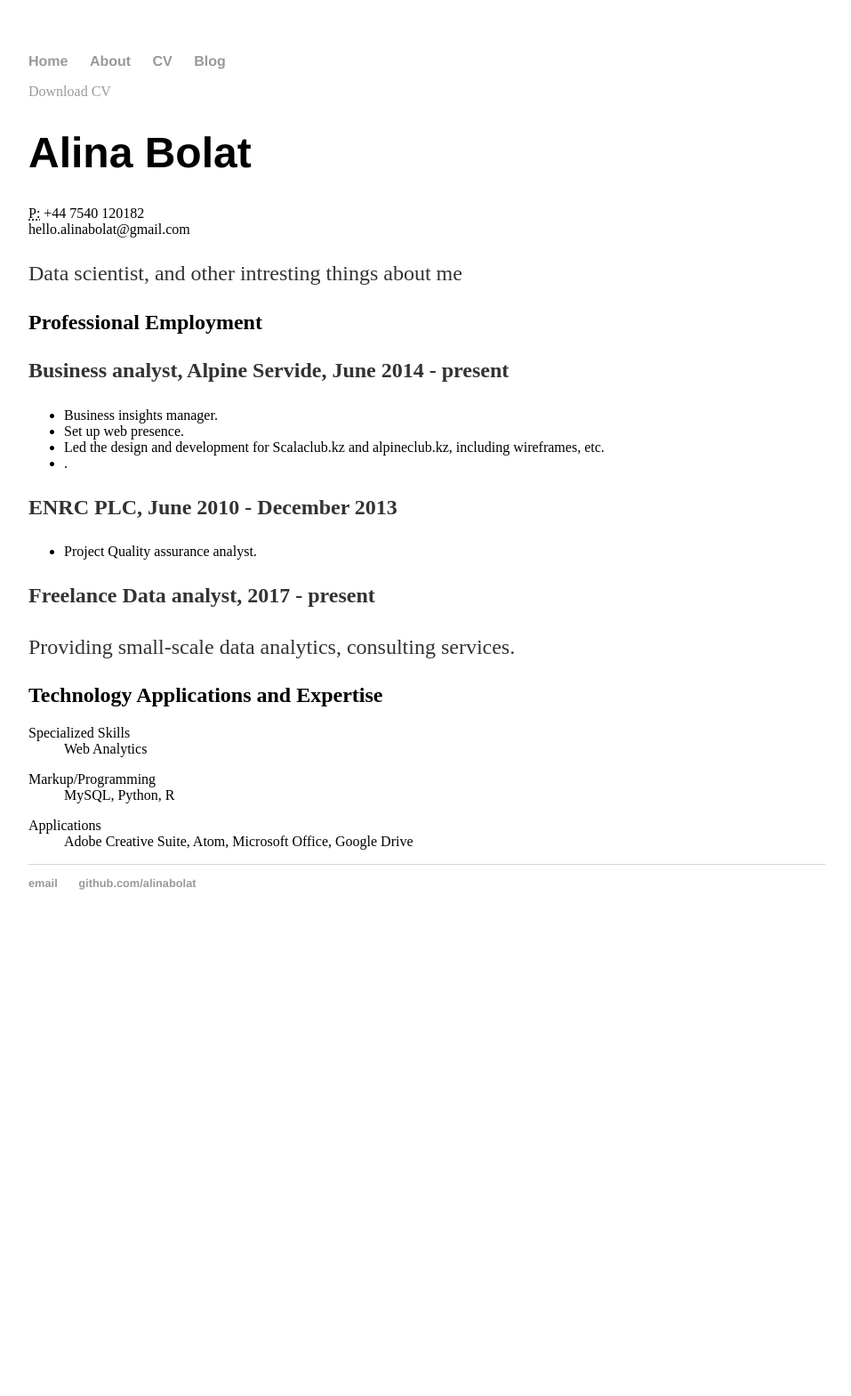
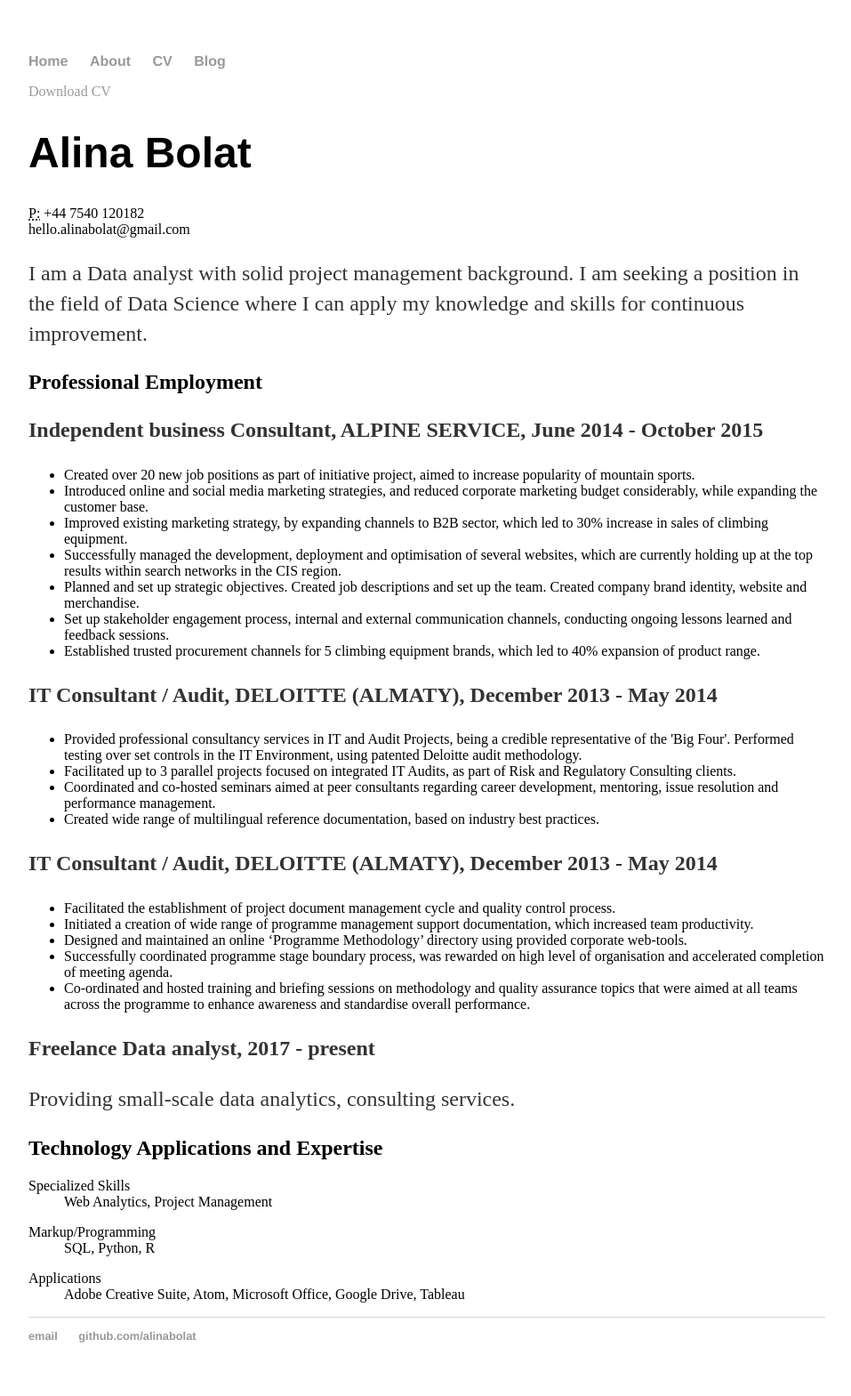
Before and after one commit to alinabolat/alinabolat.github.io, a Jekyll site: the page built from cv/index.html, in a window 1280 px wide. Shown: the whole page at 89% size, without its empty margins (160-1117 px from the left). Built offline with Jekyll 4.4.1, drawn with Linux system fonts in a browser that asks for light colours; before the commit the page ends 1060 px from its top, so only the background shows below that.

Commit message:
Update index.html
Updated CV

```diff
--- a/cv/index.html
+++ b/cv/index.html
@@ -17,36 +17,52 @@ description: Current CV for ALina Bolatliving and working in Manchester.
 				</address>
 				</div>
 
-				<p>Data scientist, and other intresting things about me</p>
+				<p>I am a Data analyst with solid project management background. I am seeking a position in the field of Data Science where I can apply my knowledge and skills for continuous improvement.</p>
 
 				<h2>Professional Employment</h2>
-				<p><strong>Business analyst, Alpine Servide, June 2014 - present</strong></p>
+				<p><strong> Independent business Consultant, ALPINE SERVICE, June 2014 - October 2015</strong></p>
 				<ul>
-				<li>Business insights manager.</li>
-				<li>Set up web presence.</li>
-				<li>Led the design and development for Scalaclub.kz and alpineclub.kz, including wireframes, etc.</li>
-				<li>.</li>
+				<li>Created over 20 new job positions as part of initiative project, aimed to increase popularity of mountain sports.</li>
+				<li>Introduced online and social media marketing strategies, and reduced corporate marketing budget considerably, while expanding the customer base.</li>
+				<li>Improved existing marketing strategy, by expanding channels to B2B sector, which led to 30% increase in sales of climbing equipment.</li>
+				<li>Successfully managed the development, deployment and optimisation of several websites, which are currently holding up at the top results within search networks in the CIS region.</li>
+				<li>Planned and set up strategic objectives. Created job descriptions and set up the team. Created company brand identity, website and merchandise.</li>
+				<li>Set up stakeholder engagement process, internal and external communication channels, conducting ongoing lessons learned and feedback sessions.</li>
+				<li>Established trusted procurement channels for 5 climbing equipment brands, which led to 40% expansion of product range.</li>
 				</ul>
 
-				<p><strong>ENRC PLC, June 2010 - December 2013</strong></p>
+				<p><strong>IT Consultant / Audit, DELOITTE (ALMATY), December 2013 - May 2014</strong></p>
 				<ul>
-				<li>Project Quality assurance analyst.</li>
+				<li>Provided professional consultancy services in IT and Audit Projects, being a credible representative of the 'Big Four'. Performed testing over set controls in the IT Environment, using patented Deloitte audit methodology.</li>
+				<li>Facilitated up to 3 parallel projects focused on integrated IT Audits, as part of Risk and Regulatory Consulting clients.</li>
+				<li>Coordinated and co-hosted seminars aimed at peer consultants regarding career development, mentoring, issue resolution and performance management.</li>
+				<li>Created wide range of multilingual reference documentation, based on industry best practices.</li>
 				</ul>
 
+				<p><strong>IT Consultant / Audit, DELOITTE (ALMATY), December 2013 - May 2014 </strong></p>
+				<ul>
+				<li>Facilitated the establishment of project document management cycle and quality control process.</li>
+				<li>Initiated a creation of wide range of programme management support documentation, which increased team productivity.</li>
+				<li>Designed and maintained an online ‘Programme Methodology’ directory using provided corporate web-tools.</li>
+				<li>Successfully coordinated programme stage boundary process, was rewarded on high level of organisation and accelerated completion of meeting agenda.</li>
+				<li>Co-ordinated and hosted training and briefing sessions on methodology and quality assurance topics that were aimed at all teams across the programme to enhance awareness and standardise overall performance.</li>
+
+
+				</ul>
 				<p><strong>Freelance Data analyst, 2017 - present</strong></p>
 					<p>Providing small-scale data analytics, consulting services.</p>
 
 				<h2>Technology Applications and Expertise</h2>
 					<dl class="dl-horizontal">
 						<dt>Specialized Skills</dt>
-						<dd>Web Analytics</dd>
+						<dd>Web Analytics, Project Management</dd>
 					</dl>
 					<dl class="dl-horizontal">
 						<dt>Markup/Programming</dt>
-						<dd>MySQL, Python, R</dd>
+						<dd>SQL, Python, R</dd>
 					</dl>
 					<dl class="dl-horizontal">
 						<dt>Applications</dt>
-						<dd>Adobe Creative Suite, Atom, Microsoft Office, Google Drive</dd>
+						<dd>Adobe Creative Suite, Atom, Microsoft Office, Google Drive, Tableau</dd>
 					</dl>
 </div>
```
